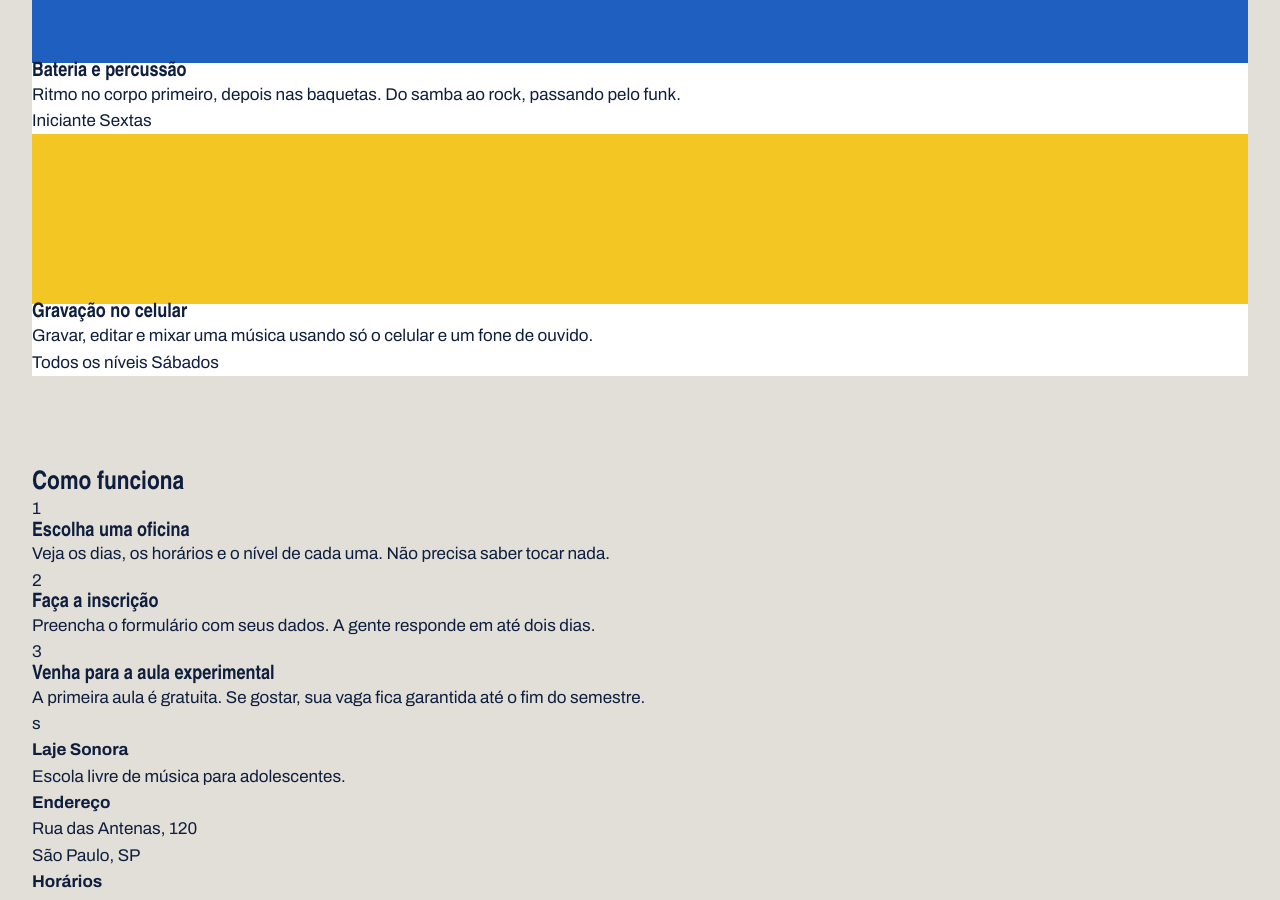
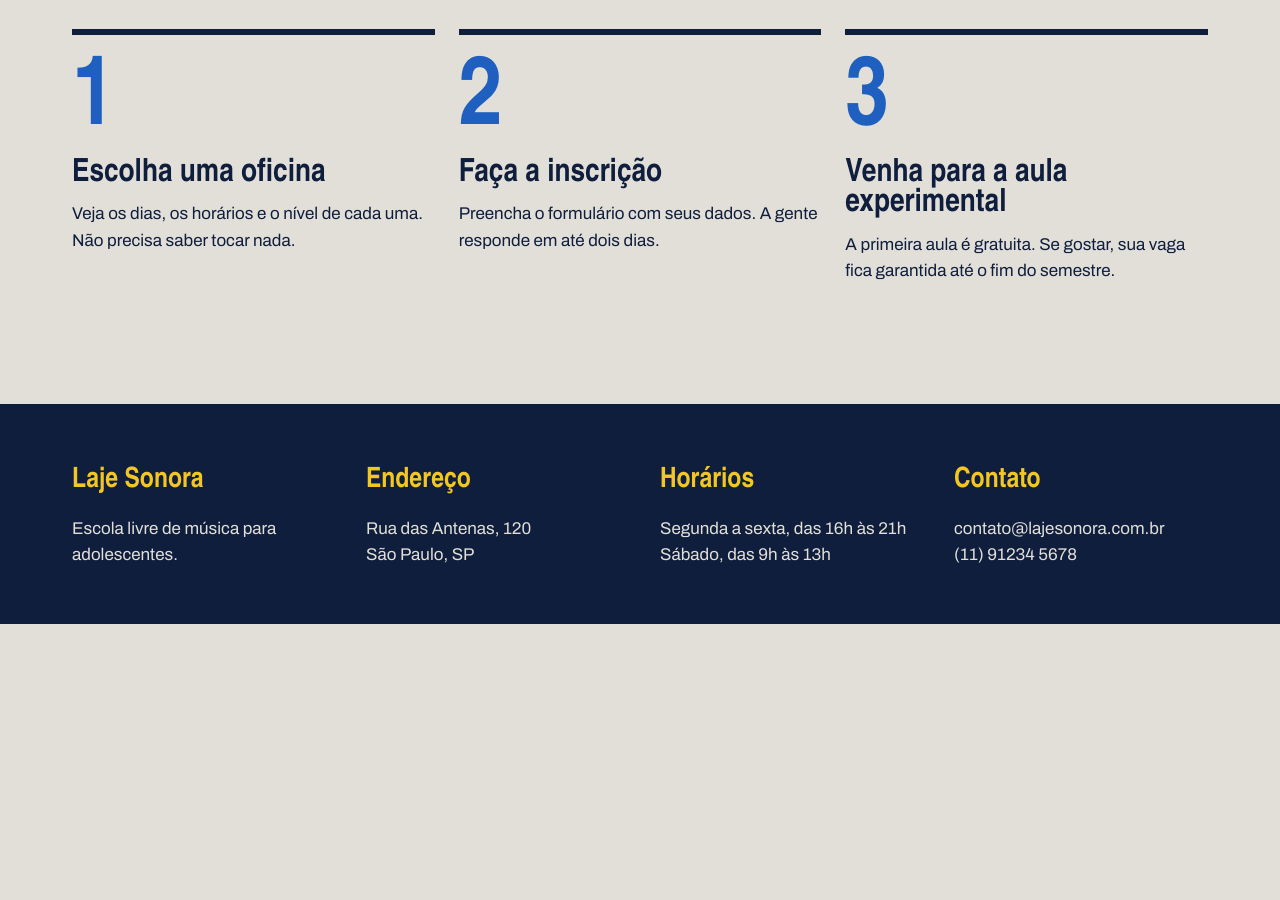
Before and after one commit to heitorv11timb/Laje-Sonora, a plain HTML site: page index.html in a window 1280 px wide. Shown: the part 1900-2800 px from the top of the page. After the commit the page ends 2524 px from the top, so only its background shows below. Drawn offline with Linux system fonts and the light colour scheme; a web font is replaced by a local one.

Commit message:
Página inicial pronta

```diff
--- a/index.css
+++ b/index.css
@@ -33,7 +33,7 @@ h1, h2, h3 {
 }
 
 .conteudo {
-    max-width: 1200;
+    max-width: 1200px;
     margin-inline: auto;
     padding-inline: 32px;
 }
@@ -64,7 +64,7 @@ h1, h2, h3 {
     border-bottom: 4px solid transparent;
 }
 
-.menu a.hover {
+.menu a:hover {
     border-bottom-color: var(--tinta);
 }
 
@@ -132,7 +132,7 @@ h1, h2, h3 {
     margin-top: 96px;
 }
 
-titulo.secao {
+.titulo-secao {
     font-size: 64px;
     margin-bottom: 32px;
 }
@@ -145,7 +145,7 @@ titulo.secao {
 
 .card {
     background: white;
-    margin: 3px solid var(--tinta);
+    border: 3px solid var(--tinta);
     flex: 1 1 340px;
 }
 
@@ -168,3 +168,69 @@ titulo.secao {
 .foto-tinta{
     background-color: var(--tinta);
 }
+
+.card-texto {
+    padding: 24px;
+}
+
+.card h3 {
+    font-size: 36px;
+    margin-bottom: 12px;
+}
+
+.card-info {
+    margin-top: 20px;
+    padding-top: 16px;
+    border-top: 2px solid var(--concreto-escuro);
+    font-weight: 600;
+    font-size: 15px;
+    display: flex;
+    justify-content: space-between;
+}
+
+.passos {
+    display: flex;
+    gap: 24px;
+}
+
+.passo{
+    border-top: 6px solid var(--tinta);
+    padding-top: 20px;
+    flex: 1;
+}
+
+.passo-numero{
+    font-family: var(--fonte-cartaz);
+    font-size: 96px;
+    font-weight: 900;
+    line-height: 1;
+    color: var(--caixa-dagua);
+}
+
+.passo h3 {
+    font-size: 32px;
+    margin-block: 8px 12px;
+}
+
+.rodape {
+    margin-top: 120px;
+    background-color: var(--tinta);
+    color: var(--concreto);
+    padding-block: 56px;
+}
+
+.rodape-colunas {
+    display: flex;
+    gap: 40px;
+}
+
+.rodape-coluna {
+    flex: 1;
+}
+
+.rodape h4 {
+    font-family: var(--fonte-cartaz);
+    font-size: 28px;
+    color: var(--fita);
+    margin-bottom: 12px;
+}
--- a/index.html
+++ b/index.html
@@ -20,18 +20,26 @@
         </nav>
     </header>
     <main>
+
     <section class="conteudo cartazes">
+
         <div class="cartaz cartaz-principal">
             <h1>Música se aprende fazendo barulho</h1>
         </div>
+
         <div class="cartaz cartaz-lateral">
             <p>Oficinas para quem tem de 14 a 18 anos. Turmas de até 12 pessoas, no fim da tarde, com instrumento emprestado para quem não tem.</p>
             <a href="oficinas.html" class="botao">Ver as oficinas</a>
         </div>
+
     </section>
+
     <section class="conteudo secao">
+
         <h2 class="titulo-secao">Seis oficinas para começar</h2>
-        <div class="cards"></div>
+
+        <div class="cards">
+
             <article class="card">
                 <div class="foto foto-azul"></div>
                 <div class="card-texto">
@@ -43,6 +51,7 @@
                     </div>
                 </div>
             </article>
+
             <article class="card">
                 <div class="foto foto-amarela"></div>
                 <div class="card-texto">
@@ -54,6 +63,7 @@
                     </div>
                 </div>
             </article>
+
             <article class="card">
                 <div class="foto foto-tinta"></div>
                 <div class="card-texto">
@@ -65,6 +75,7 @@
                     </div>
                 </div>
             </article>
+
             <article class="card">
                 <div class="foto"></div>
                 <div class="card-texto">
@@ -76,6 +87,7 @@
                     </div>
                 </div>
             </article>
+
             <article class="card">
                 <div class="foto foto-azul"></div>
                 <div class="card-texto">
@@ -87,6 +99,7 @@
                     </div>
                 </div>
             </article>
+
             <article class="card">
                 <div class="foto foto-amarela"></div>
                 <div class="card-texto">
@@ -98,59 +111,65 @@
                     </div>
                 </div>
             </article>
+
+        </div>
+
     </section>
 
     <section class="conteudo secao">
+
         <h2 class="titulo-secao">Como funciona</h2>
+
         <div class="passos">
+
             <div class="passo">
                 <p class="passo-numero">1</p>
                 <h3>Escolha uma oficina</h3>
                 <p>Veja os dias, os horários e o nível de cada uma. Não precisa saber tocar nada.</p>
             </div>
-        <div class="passos">
+
             <div class="passo">
                 <p class="passo-numero">2</p>
                 <h3>Faça a inscrição</h3>
-                <p>Preencha o formulário com seus dados. A gente responde em até dois dias. </p>
+                <p>Preencha o formulário com seus dados. A gente responde em até dois dias.</p>
             </div>
-        <div class="passos">
+
             <div class="passo">
                 <p class="passo-numero">3</p>
                 <h3>Venha para a aula experimental</h3>
                 <p>A primeira aula é gratuita. Se gostar, sua vaga fica garantida até o fim do semestre.</p>
-            </div>s
+            </div>
 
         </div>
+
     </section>
+
 </main>
     <footer class="rodape">
     <div class="conteudo rodape-colunas">
+
         <div class="rodape-coluna">
             <h4>Laje Sonora</h4>
-                <p br>Escola livre de música para adolescentes.</p>
+            <p>Escola livre de música para adolescentes.</p>
         </div>
-        </div>
-        <div class="conteudo rodape-colunas">
+
         <div class="rodape-coluna">
             <h4>Endereço</h4>
-                <p br>Rua das Antenas, 120</p>
-                <p>São Paulo, SP</p>
+            <p>Rua das Antenas, 120<br>São Paulo, SP</p>
         </div>
-        </div>
-        <div class="conteudo rodape-colunas">
+
         <div class="rodape-coluna">
             <h4>Horários</h4>
-                <p br>Segunda a sexta, das 16h às 21h</p>
+            <p>Segunda a sexta, das 16h às 21h</p>
             <p>Sábado, das 9h às 13h</p>
         </div>
-        </div>
-        <div class="conteudo rodape-colunas">
+
         <div class="rodape-coluna">
             <h4>Contato</h4>
-                <p br>contato@lajesonora.com.br</p>
+            <p>contato@lajesonora.com.br</p>
             <p>(11) 91234 5678</p>
         </div>
+
     </div>
 </footer>
 </body>
```
Lines whose indentation alone changed are shown as unchanged.
